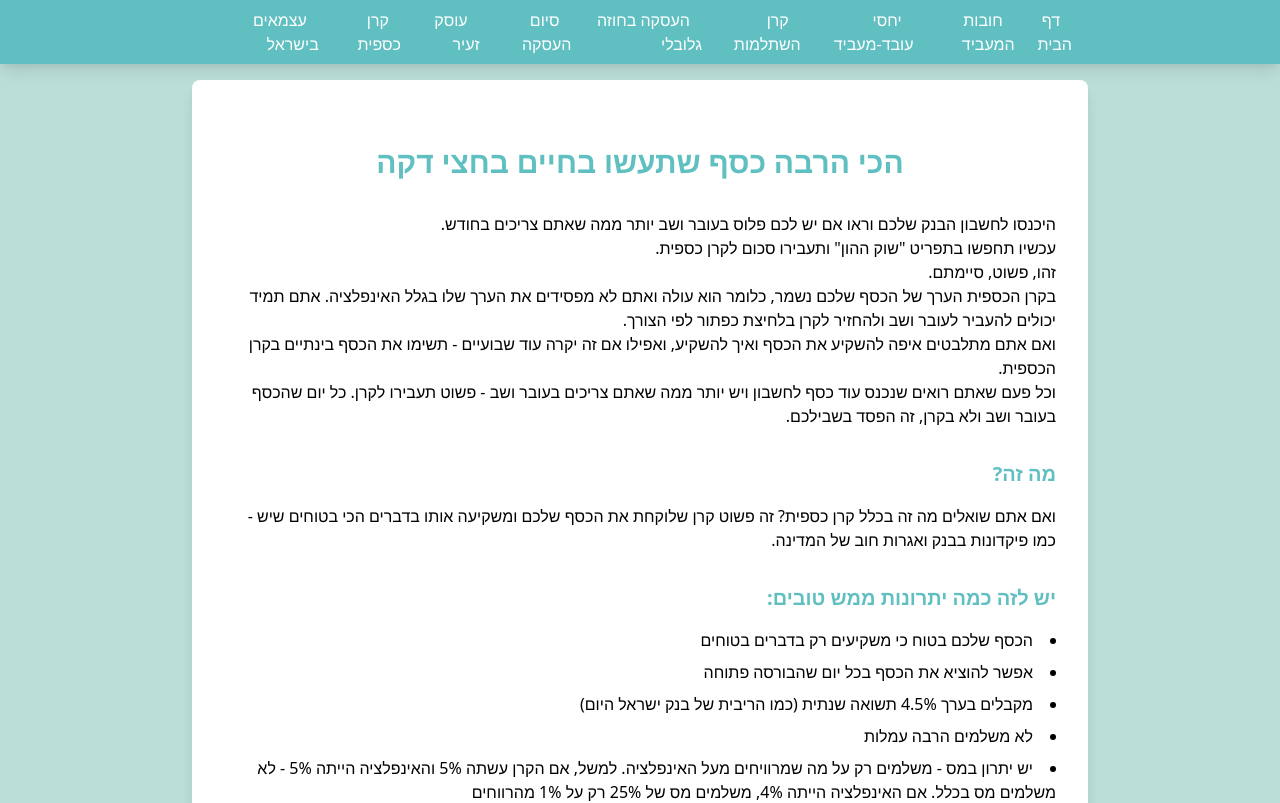
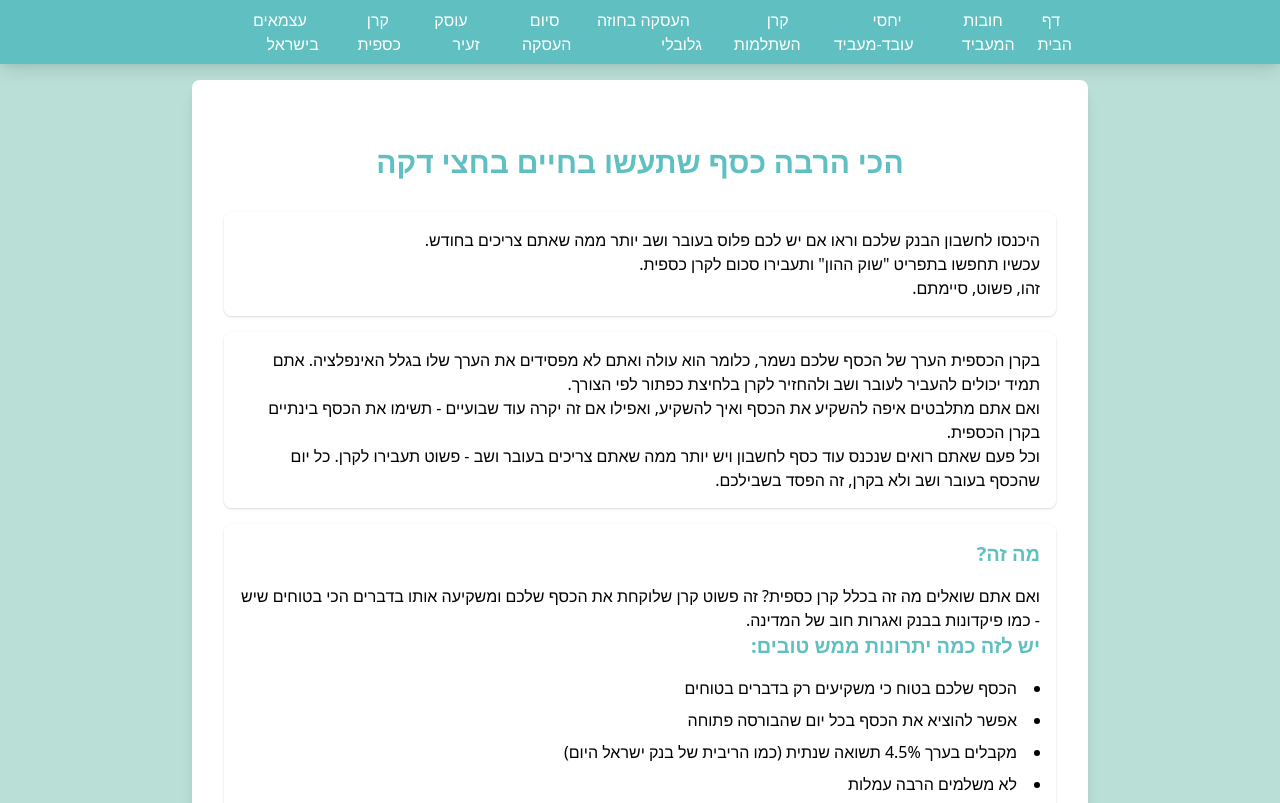
Before and after one commit to Zevik/Atsmai, a Next.js app: page /cash-fund in a window 1280 px wide. Shown: the top 803 px of the page. Built offline with nearby package versions, Linux system fonts and the light colour scheme.

Commit message:
Divide 'קרן כספית' page into 3 transparent boxes for improved layout

```diff
--- a/pages/cash-fund.js
+++ b/pages/cash-fund.js
@@ -5,17 +5,29 @@ const CashFund = () => {
     <div className="min-h-screen bg-secondary/20 overflow-x-hidden p-4">
       <div className="w-full max-w-4xl mx-auto bg-white p-4 md:p-8 rounded-lg shadow-lg overflow-hidden">
         <h1 className="text-3xl font-bold mb-8 text-primary text-center mt-8">הכי הרבה כסף שתעשו בחיים בחצי דקה</h1>
+
+        {/* Split content into 3 transparent boxes */}
+        <div className="flex flex-col space-y-4">
+          <div className="bg-white bg-opacity-75 p-4 rounded-lg shadow">
+            {/* Box 1 Content */}
             <p>היכנסו לחשבון הבנק שלכם וראו אם יש לכם פלוס בעובר ושב יותר ממה שאתם צריכים בחודש.</p>
             <p>עכשיו תחפשו בתפריט "שוק ההון" ותעבירו סכום לקרן כספית.</p>
             <p>זהו, פשוט, סיימתם.</p>
+          </div>
+
+          <div className="bg-white bg-opacity-75 p-4 rounded-lg shadow">
+            {/* Box 2 Content */}
             <p>בקרן הכספית הערך של הכסף שלכם נשמר, כלומר הוא עולה ואתם לא מפסידים את הערך שלו בגלל האינפלציה. אתם תמיד יכולים להעביר לעובר ושב ולהחזיר לקרן בלחיצת כפתור לפי הצורך.</p>
             <p>ואם אתם מתלבטים איפה להשקיע את הכסף ואיך להשקיע, ואפילו אם זה יקרה עוד שבועיים - תשימו את הכסף בינתיים בקרן הכספית.</p>
             <p>וכל פעם שאתם רואים שנכנס עוד כסף לחשבון ויש יותר ממה שאתם צריכים בעובר ושב - פשוט תעבירו לקרן. כל יום שהכסף בעובר ושב ולא בקרן, זה הפסד בשבילכם.</p>
+          </div>
 
-        <h2 className="text-xl font-semibold mb-4 text-primary mt-8">מה זה?</h2>
+          <div className="bg-white bg-opacity-75 p-4 rounded-lg shadow">
+            {/* Box 3 Content */}
+            <h2 className="text-xl font-semibold mb-4 text-primary">מה זה?</h2>
             <p>ואם אתם שואלים מה זה בכלל קרן כספית? זה פשוט קרן שלוקחת את הכסף שלכם ומשקיעה אותו בדברים הכי בטוחים שיש - כמו פיקדונות בבנק ואגרות חוב של המדינה.</p>
 
-        <h2 className="text-xl font-semibold mb-4 text-primary mt-8">יש לזה כמה יתרונות ממש טובים:</h2>
+            <h2 className="text-xl font-semibold mb-4 text-primary">יש לזה כמה יתרונות ממש טובים:</h2>
             <ul className="list-disc list-inside mb-8">
               <li>הכסף שלכם בטוח כי משקיעים רק בדברים בטוחים</li>
               <li>אפשר להוציא את הכסף בכל יום שהבורסה פתוחה</li>
@@ -27,6 +39,8 @@ const CashFund = () => {
             </ul>
           </div>
         </div>
+      </div>
+    </div>
   );
 };
 
```
Lines whose indentation alone changed are shown as unchanged.
